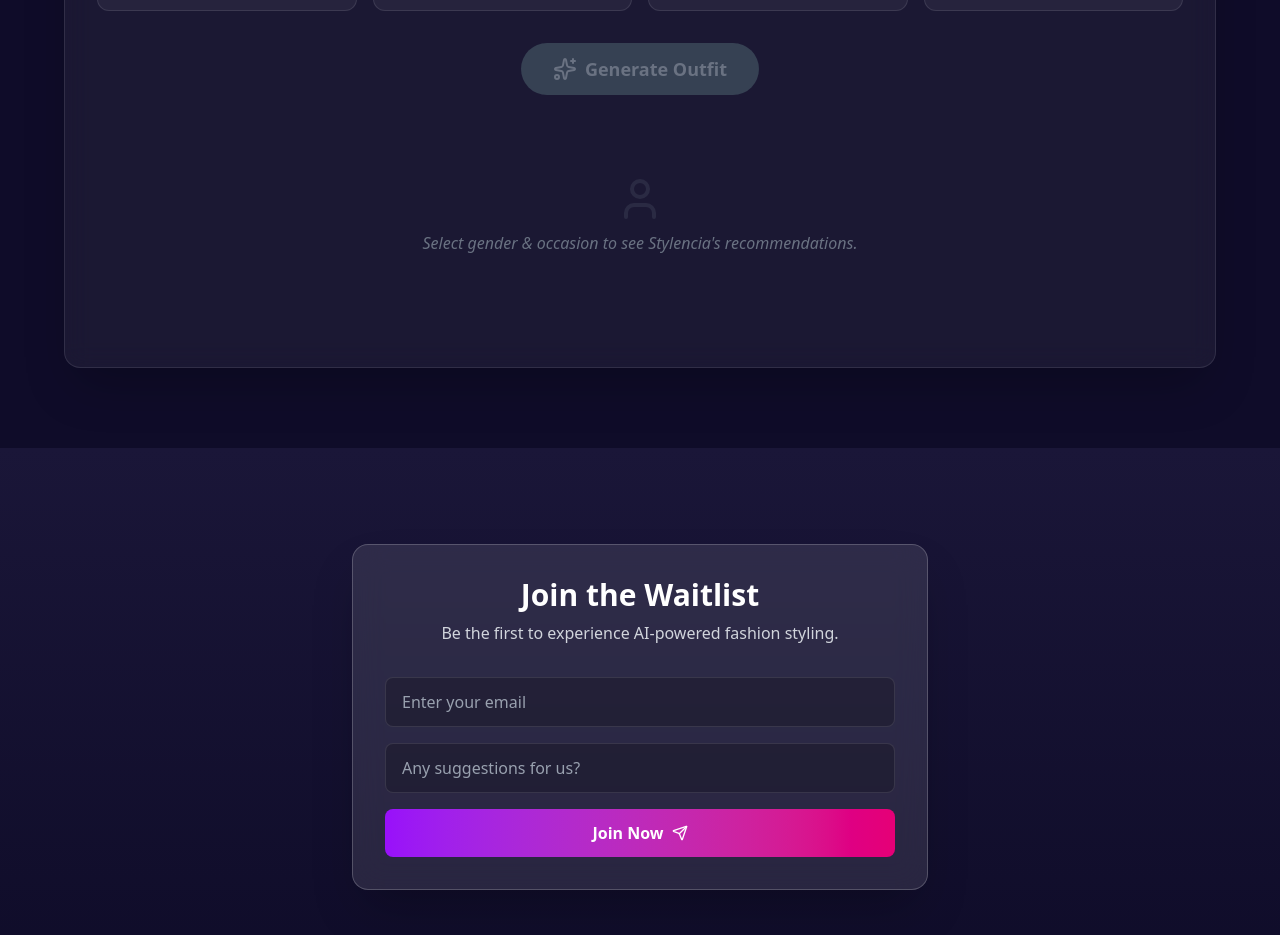
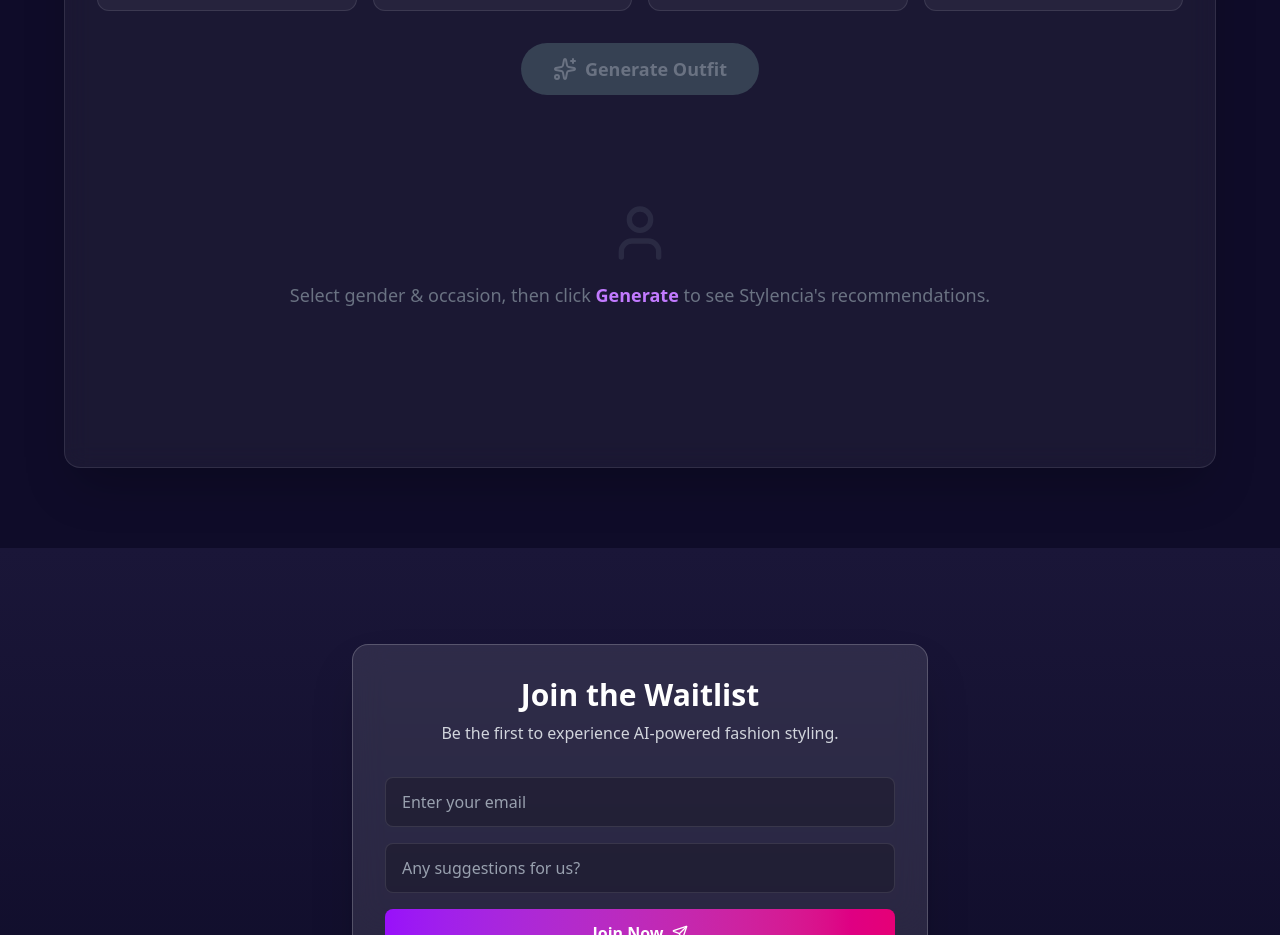
Before and after one commit to theannshu/stylencia, a React (Vite) app: page / in a window 1280 px wide. Shown: the part 1760-2695 px from the top of the page. Built offline with nearby package versions, Linux system fonts and the light colour scheme.

Commit message:
Fix: Polish UI loading state and branding

```diff
--- a/src/components/StylingDemo.jsx
+++ b/src/components/StylingDemo.jsx
@@ -98,7 +98,7 @@ const StylingDemo = () => {
                     </div>
 
                     {/* Results Area */}
-                    <div className="min-h-[200px]">
+                    <div className="min-h-[300px]">
                         <AnimatePresence mode="wait">
                             {result ? (
                                 <motion.div
@@ -125,17 +125,26 @@ const StylingDemo = () => {
                                     </div>
                                 </motion.div>
                             ) : (
-                                !isGenerating && (
                                 <motion.div
                                     key="placeholder"
                                     initial={{ opacity: 0 }}
                                     animate={{ opacity: 1 }}
-                                        className="flex flex-col items-center justify-center h-40 text-gray-500 italic"
+                                    exit={{ opacity: 0 }}
+                                    className="flex flex-col items-center justify-center h-60 text-gray-500"
                                 >
-                                        <User className="w-12 h-12 mb-2 opacity-20" />
-                                        <p>Select gender & occasion to see Stylencia's recommendations.</p>
+                                    {isGenerating ? (
+                                        <div className="flex flex-col items-center gap-4">
+                                            <RefreshCw className="w-12 h-12 text-purple-500 animate-spin" />
+                                            <p className="text-xl font-medium text-purple-300 animate-pulse">Stylencia is curating your look...</p>
+                                            <p className="text-sm text-gray-400">Analyzing color theory & style trends</p>
+                                        </div>
+                                    ) : (
+                                        <div className="flex flex-col items-center">
+                                            <User className="w-16 h-16 mb-4 opacity-20" />
+                                            <p className="text-lg">Select gender & occasion, then click <span className="text-purple-400 font-bold">Generate</span> to see Stylencia's recommendations.</p>
+                                        </div>
+                                    )}
                                 </motion.div>
-                                )
                             )}
                         </AnimatePresence>
                     </div>
```
Lines whose indentation alone changed are shown as unchanged.
